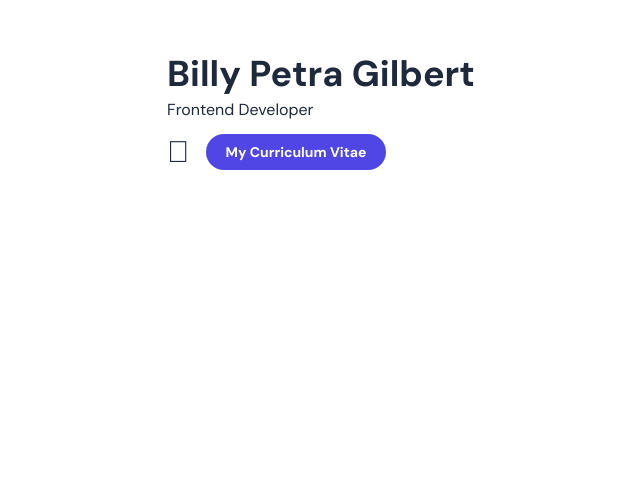
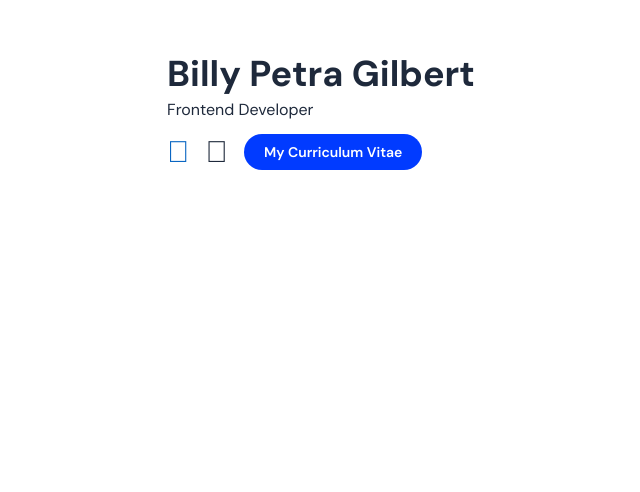
Before and after one commit to billpebert/billpebert.github.io, a website: page index.html in a window 1280 px wide. Shown: the part 308-800 px from the top of the page, without its empty margins (335-975 px from the left). Drawn offline with nearby package versions, Linux system fonts and the light colour scheme; a script that the page names is missing.

Commit message:
add linkedin profile

```diff
--- a/index.html
+++ b/index.html
@@ -69,11 +69,14 @@
                         <!-- <a href="https://wa.me/6282293881704" class="text-xl">
                         <span class="text-green-500 fa-brands fa-whatsapp"></span>
                     </a> -->
-                        <a href="https://github.com/billpebert/" class="text-3xl">
+                        <a href="https://www.linkedin.com/in/billyponto/" class="text-3xl" target="_blank">
+                            <span class="text-[#0a66c2] dark:text-white fa-brands fa-linkedin"></span>
+                        </a>
+                        <a href="https://github.com/billpebert/" class="text-3xl" target="_blank">
                             <span class="text-slate-800 dark:text-white fa-brands fa-github"></span>
                         </a>
                         <a href="/assets/cv/CV-BillyPetraGilbert.pdf"
-                            class="px-5 py-2 text-sm font-bold text-white bg-indigo-600 rounded-full max-w-max"
+                            class="px-5 py-2 text-sm font-semibold text-white bg-[#013bff] rounded-full max-w-max"
                             target="_blank">
                             My Curriculum Vitae
                         </a>
```
Also changed, not shown: dist/main.css.
